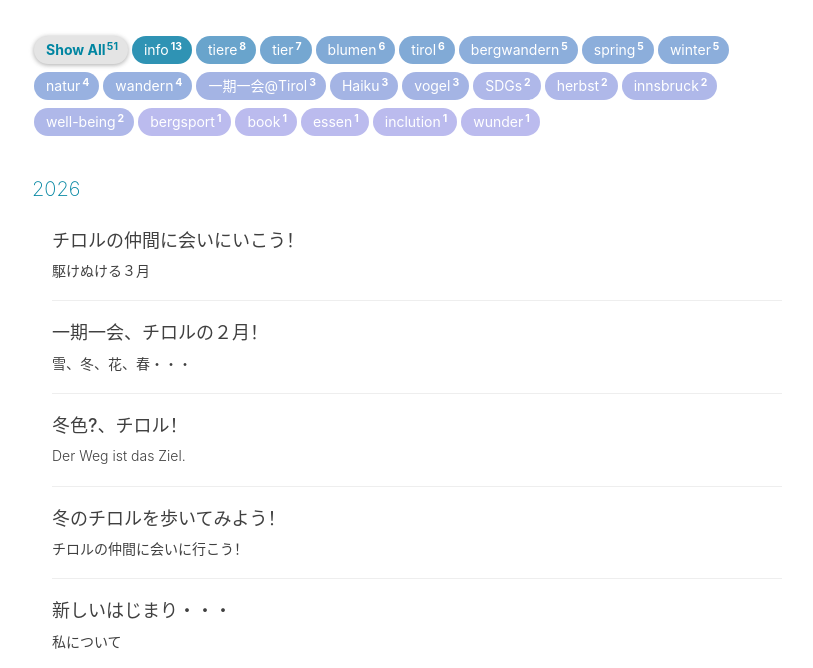
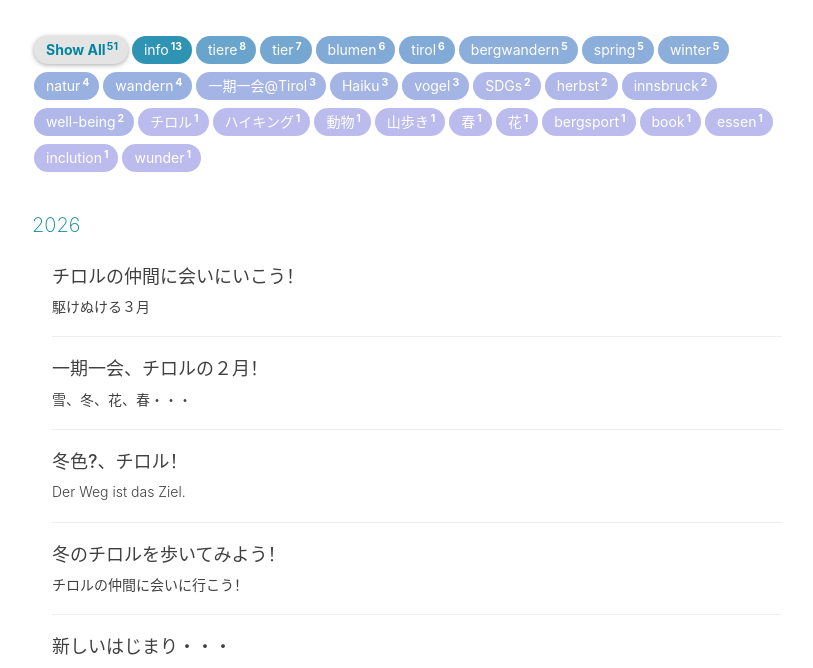
Before and after one commit to yamayagi/yamayagi.github.io, a Jekyll site: the page built from _pages/archive.html, in a window 1280 px wide and 900 px high, cut to the strip 232-900 px from the top of the window. Shown: the whole strip, without its empty margins (233-1046 px from the left). Built offline with Jekyll 4.4.1, drawn with Linux system fonts in a browser that asks for light colours; nearby versions of some CDN libraries; comment, search, counter and statistics services are not loaded.

Commit message:
Update 2025-03-30-info.md

```diff
--- a/_posts/2025-03-30-info.md
+++ b/_posts/2025-03-30-info.md
@@ -1,7 +1,7 @@
 ---
 title: 夏時間になりました！
 subtitle: 友だちといっしょ@Tirol
-tags: [info]
+tags: [info,チロル,ハイキング,山歩き,花,動物,春]
 ---
 
 # 夏時間になりました！
```
